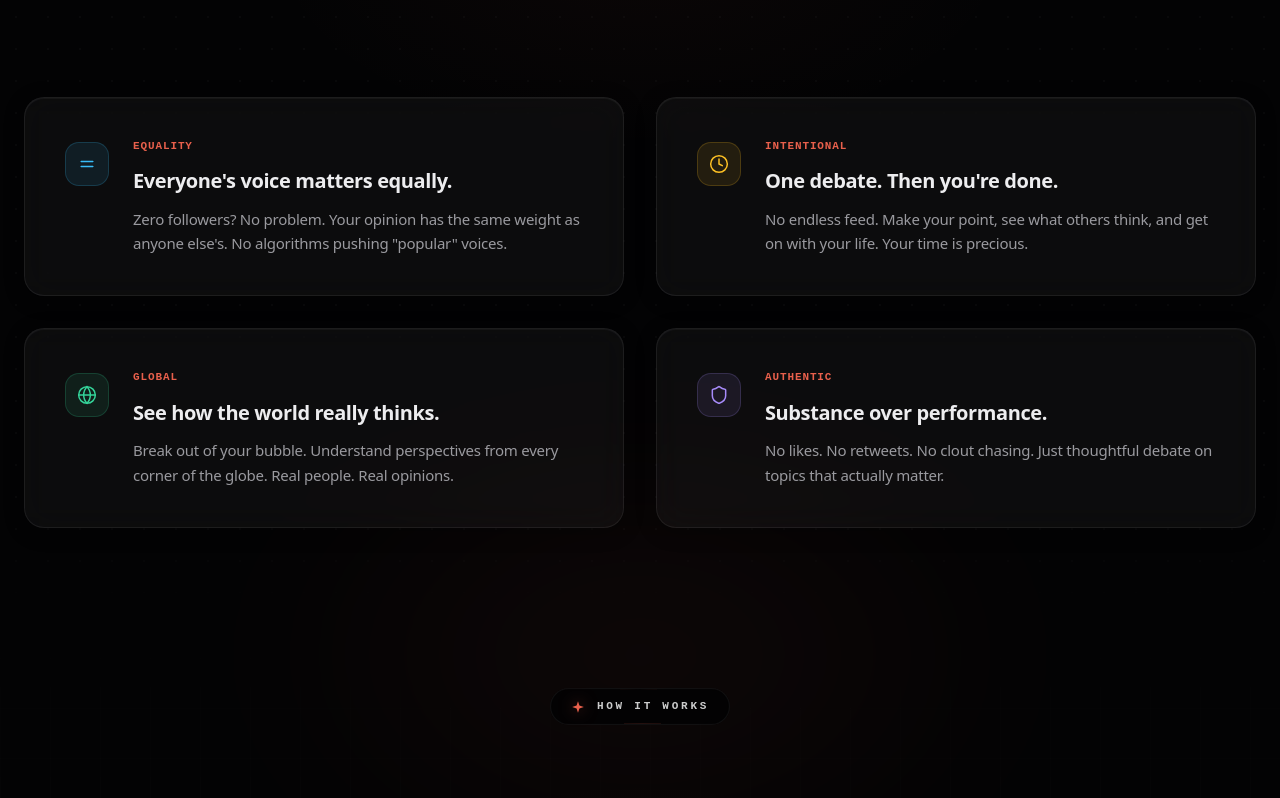
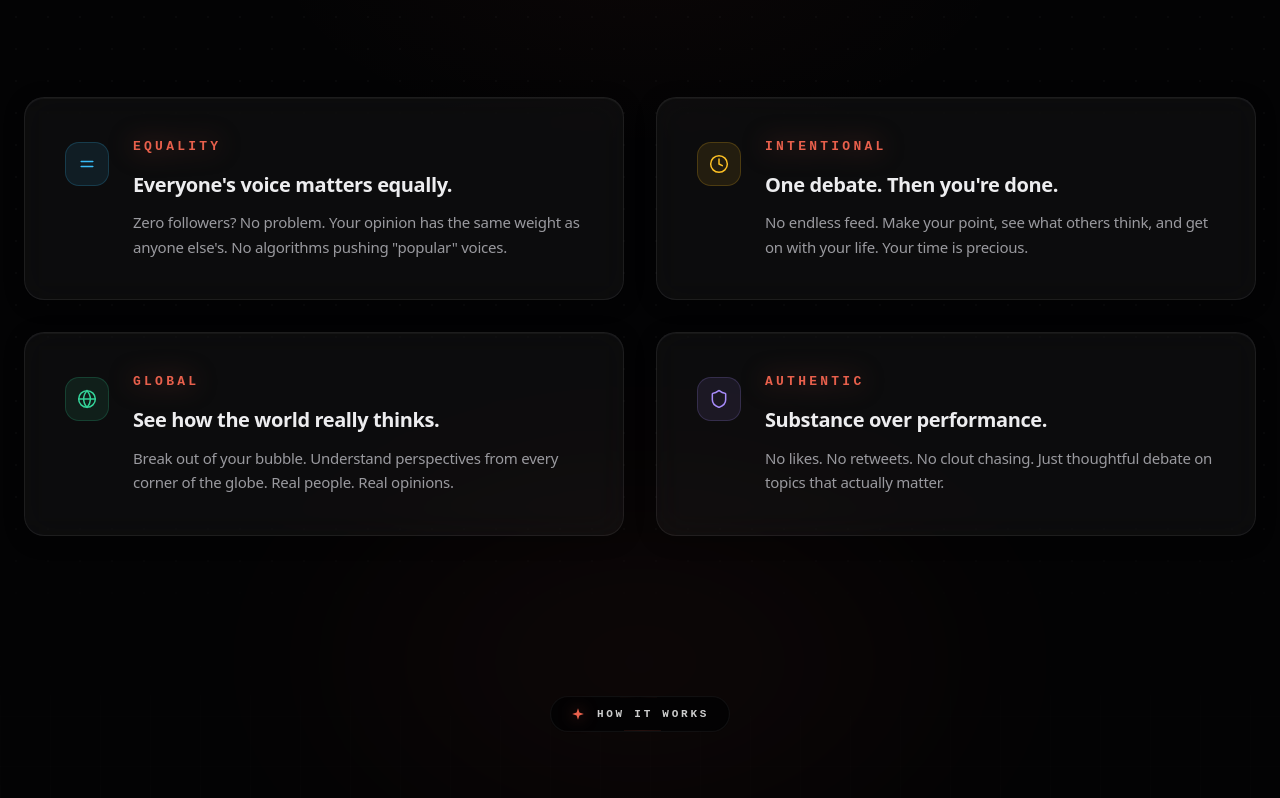
Before and after one commit to enabled404/onetopic-web, a Next.js app: page / in a window 1280 px wide. Shown: the part 2840-3638 px from the top of the page. Built offline with nearby package versions, Linux system fonts and the light colour scheme.

Commit message:
style: aggressively upscaled Solution feature category tags with wide tracking and ambient text-shadow for attention

```diff
--- a/src/components/features.tsx
+++ b/src/components/features.tsx
@@ -74,7 +74,7 @@ export default function Features() {
                                         <feature.icon className="w-5 h-5" style={{ color: feature.color }} strokeWidth={1.8} />
                                     </div>
                                     <div className="min-w-0">
-                                        <span className="font-mono text-[11px] font-bold tracking-[0.08em] uppercase text-coral block mb-3">
+                                        <span className="font-mono text-xs sm:text-[13px] font-black tracking-[0.25em] uppercase text-coral block mb-4 drop-shadow-[0_0_12px_rgba(232,96,76,0.5)]">
                                             {feature.tag}
                                         </span>
                                         <h3 className="text-xl font-bold text-heading mb-3 tracking-tight leading-snug">{feature.title}</h3>
```
